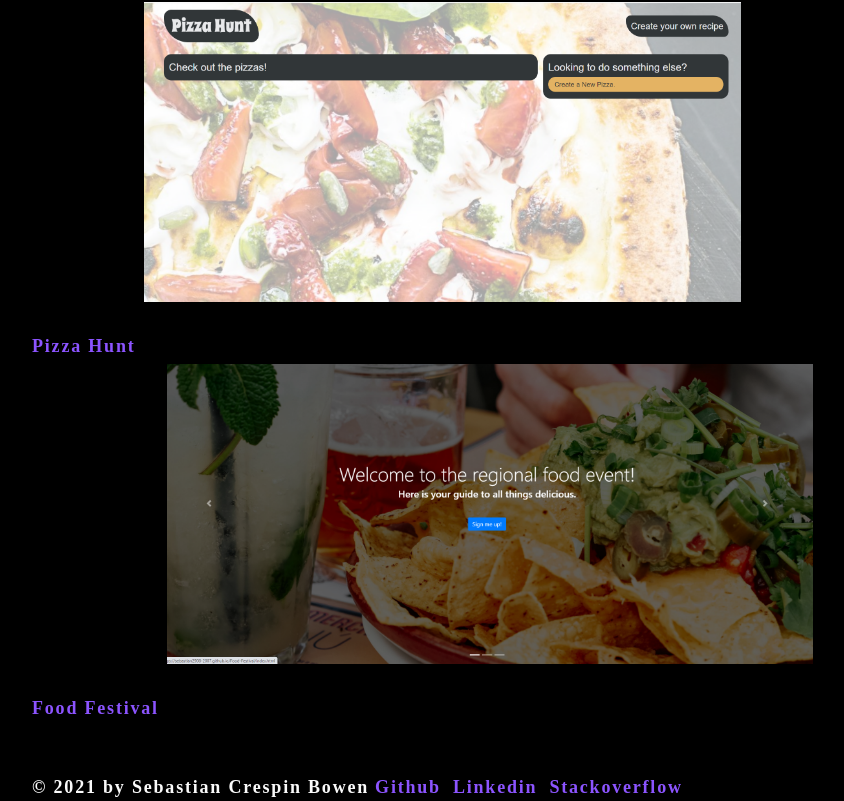
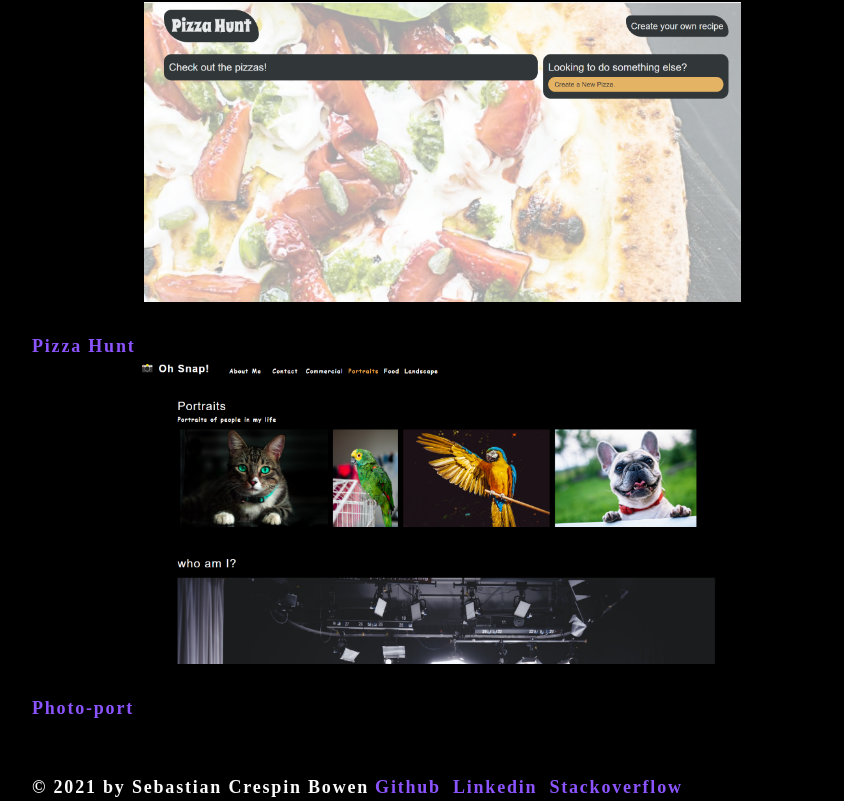
Before and after one commit to Sebastian2908-2007/sebastian-portfolio, a React (Create React App) app: page / in a window 1280 px wide. Shown: the part 3211-4012 px from the top of the page, without its empty margins (64-908 px from the left). Built offline with nearby package versions, Linux system fonts and the light colour scheme.

Commit message:
commit for old code before drastic change's on new branch

```diff
--- a/src/App.js
+++ b/src/App.js
@@ -8,11 +8,15 @@ import Portfolio from "./components/Portfolio";
 
 function App() {
   const [contactSelected,setContactSelected] = useState(false)
+  const [portfolioSelected, setPortfolioSelected] = useState(false)
    const [sections] =useState ([
       {name: "resume", description: "Job experience"},
       {name: "portfolio", description: "my projects"}
   ]);
   const [currentSection, setCurrentSection] = useState(sections[0])
+
+
+
 
 
   return (
@@ -23,9 +27,11 @@ function App() {
      currentSection={currentSection}
      contactSelected={contactSelected}
      setContactSelected={setContactSelected}
+     portfolioSelected={portfolioSelected}
+     setPortfolioSelected={setPortfolioSelected}
      ></Nav>
      <main>
-       {!contactSelected ? (
+       {!contactSelected ?   (
          <>
        <Resume />
        <About></About>
@@ -35,10 +41,26 @@ function App() {
         <ContactForm></ContactForm>
        )}
 
+
+
+
      </main>
      <Footer></Footer>
     </div>
   );
+
 }
 
 export default App;
+/* {!portfolioSelected ? (
+         <>
+         <Resume />
+       <About></About>
+
+         </>
+       ) : (
+        <Portfolio></Portfolio>
+       )}
+       */
+
+       /*  */
--- a/src/components/Portfolio/index.js
+++ b/src/components/Portfolio/index.js
@@ -3,7 +3,7 @@ import deepThoughts from "../../assets/deep-thoughts.png"
 import zoo from "../../assets/zookeepr.png"
 import orien from "../../assets/orien-tech.png"
 import pizza from "../../assets/pizza-hunt.png"
-import ff from "../../assets/food-festival.png"
+import photo from "../../assets/photo-port.png"
 const Portfolio = () => {
     return (
     <div className="flex-row">
@@ -27,9 +27,9 @@ const Portfolio = () => {
               Pizza Hunt
         <img className="img-thumbnail mx-1" src={pizza} alt="pizza-hunt"/>
         </a>
-        <a href="https://sebastian2908-2007.github.io/Food-Festival/index.html">
-        Food Festival
-        <img className="img-thumbnail mx-1" src={ff} alt="food-festival"/>
+        <a href="https://sebastian2908-2007.github.io/photo-port/#about">
+        Photo-port
+        <img className="img-thumbnail mx-1" src={photo} alt="food-festival"/>
         </a>
     </div>
     )
```
Also changed, not shown: src/components/Nav/index.js (+6 -3 lines), src/assets/food-festival.png (deleted), src/assets/photo-port.png (added).
